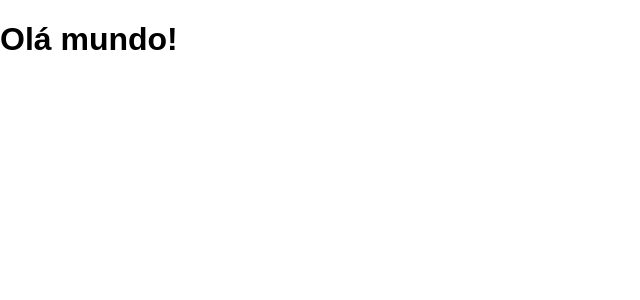
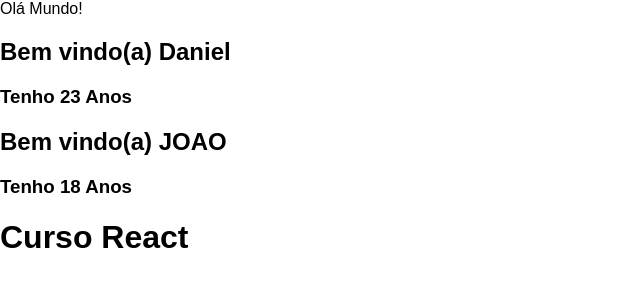
Before and after one commit to ruanlas-learning/primeirositereact, a React (Create React App) app: page / in a window 1280 px wide. Shown: the top 300 px of the page, without its empty margins (0-640 px from the left). Built offline with nearby package versions, Linux system fonts and the light colour scheme.

Commit message:
trabalhando com props e component

```diff
--- a/src/App.js
+++ b/src/App.js
@@ -1,10 +1,23 @@
 import React from 'react';
+
+// const Bemvindo = (props) => <h2>Bem vindo(a) {props.nome}</h2>;
+const Bemvindo = (props) => {
+    return(
+        <div>
+            <h2>Bem vindo(a) {props.nome}</h2>
+            <h3>Tenho {props.idade} Anos</h3>
+        </div>
+    );
+};
 
 function App(){
     // return <h1>Social</h1>
     return(
         <div>
-            <h1>Olá mundo!</h1>
+            Olá Mundo!
+            <Bemvindo nome="Daniel" idade="23"/>
+            <Bemvindo nome="JOAO" idade="18"/>
+            <h1>Curso React</h1>
         </div>
     );
 }
```
